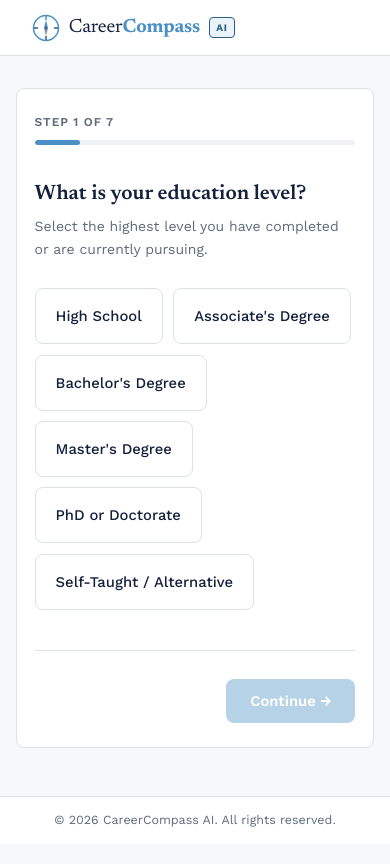
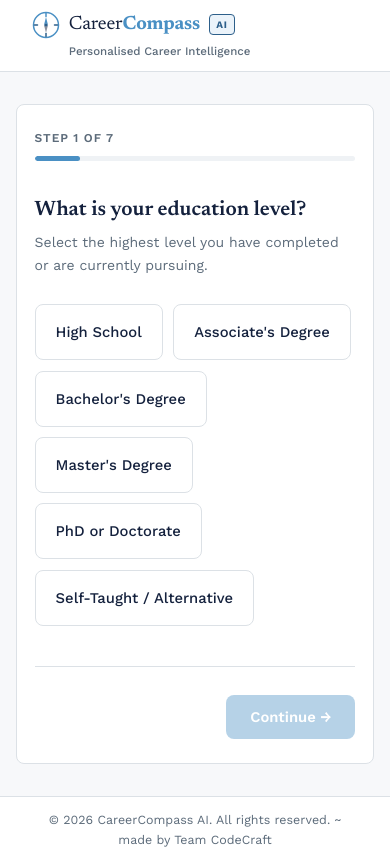
Before and after one commit to HyperPenetrator/CareerAI, a React (Vite) app in the folder frontend/: page / in a window 390 px wide. Built offline with nearby package versions, Linux system fonts and the light colour scheme.

Commit message:
P.S. Audited this Fix by hand

```diff
--- a/frontend/src/App.jsx
+++ b/frontend/src/App.jsx
@@ -141,7 +141,7 @@ export default function App() {
       </main>
 
       <footer className="site-footer">
-        <span>© {new Date().getFullYear()} CareerCompass AI. All rights reserved.</span>
+        <span>© {new Date().getFullYear()} CareerCompass AI. All rights reserved. ~ made by Team CodeCraft</span>
       </footer>
     </>
   );
--- a/frontend/src/components/BentoGrid.jsx
+++ b/frontend/src/components/BentoGrid.jsx
@@ -236,58 +236,39 @@ function SvgOverlay({ wrapperRef, parsedData, isStreaming, hoveredCardId }) {
           }
         }
 
-        // We want to find the single most relevant skill match.
-        // Let's filter the chipElements to find 'skill' types first.
-        let targetChipEl = null;
-        let matchedSkillName = '';
-
+        // For each parameter category (education, experience, skill, workStyle, riskTolerance),
+        // we find the single matching chip and create exactly one line for it to prevent clutter.
+        const parameterTypes = ['education', 'experience', 'skill', 'workStyle', 'riskTolerance'];
         const contextText = (cardTitle + ' ' + cardRec.whyFits + ' ' + (cardRec.gaps || []).join(' ')).toLowerCase();
 
-        // 1. Try to find a matching skill chip
+        parameterTypes.forEach(pType => {
+          let matchedChipEl = null;
+          let matchedVal = '';
+
+          // Find the matching chip for this parameter type
           for (const chipEl of chipElements) {
             const chipType = chipEl.getAttribute('data-chip-type');
             const chipVal = chipEl.getAttribute('data-chip-val') || '';
-          if (chipType === 'skill') {
-            const cleanVal = chipVal.toLowerCase();
-            if (contextText.includes(cleanVal)) {
-              targetChipEl = chipEl;
-              matchedSkillName = chipVal;
-              break; // Found the best matching skill!
+
+            if (chipType === pType) {
+              const cleanVal = chipVal.replace(/Risk:\s*/i, '').toLowerCase();
+              // Education & experience connect as baseline inputs. WorkStyle, risk, and skills connect if they match context.
+              const isMatch = (pType === 'education' || pType === 'experience') || contextText.includes(cleanVal);
+
+              if (isMatch) {
+                matchedChipEl = chipEl;
+                matchedVal = chipVal;
+                break; // Take the first matching chip for this category
               }
             }
           }
 
-        // 2. Fallback to first skill chip if none match textually, or to education/experience
-        if (!targetChipEl) {
-          for (const chipEl of chipElements) {
-            const chipType = chipEl.getAttribute('data-chip-type');
-            const chipVal = chipEl.getAttribute('data-chip-val') || '';
-            if (chipType === 'skill') {
-              targetChipEl = chipEl;
-              matchedSkillName = chipVal;
-              break;
-            }
-          }
-        }
+          if (matchedChipEl) {
+            const chipRect = matchedChipEl.getBoundingClientRect();
+            const chipX = chipRect.left - wrapperRect.left + chipRect.width / 2;
+            const chipY = chipRect.top - wrapperRect.top + chipRect.height;
 
-        // 3. Fallback to education/experience if there are no skills
-        if (!targetChipEl) {
-          for (const chipEl of chipElements) {
-            const chipType = chipEl.getAttribute('data-chip-type');
-            if (chipType === 'education' || chipType === 'experience') {
-              targetChipEl = chipEl;
-              matchedSkillName = chipEl.getAttribute('data-chip-val') || '';
-              break;
-            }
-          }
-        }
-
-        if (targetChipEl) {
-          const chipRect = targetChipEl.getBoundingClientRect();
-          const chipX = chipRect.left - wrapperRect.left + chipRect.width / 2;
-          const chipY = chipRect.top - wrapperRect.top + chipRect.height; // Connect to bottom center of chip
-
-          // Calculate control points for a smooth cubic bezier curve
+            // Control points for bezier curve
             const cp1x = chipX;
             const cp1y = chipY + (cardY - chipY) / 2;
             const cp2x = cardX;
@@ -295,20 +276,31 @@ function SvgOverlay({ wrapperRef, parsedData, isStreaming, hoveredCardId }) {
 
             const pathData = `M ${chipX} ${chipY} C ${cp1x} ${cp1y}, ${cp2x} ${cp2y}, ${cardX} ${cardY}`;
 
-          // Floating label position (midpoint of bezier curve)
+            // Midpoint for floating label
             const t = 0.5;
             const labelX = (1-t)**3 * chipX + 3*(1-t)**2*t * cp1x + 3*(1-t)*t**2 * cp2x + t**3 * cardX;
             const labelY = (1-t)**3 * chipY + 3*(1-t)**2*t * cp1y + 3*(1-t)*t**2 * cp2y + t**3 * cardY;
 
+            // Formulate human readable category label
+            const categoryNames = {
+              education: 'Education',
+              experience: 'Experience',
+              skill: 'Skill',
+              workStyle: 'Work Preference',
+              riskTolerance: 'Risk Profile'
+            };
+            const labelText = `Fits ${categoryNames[pType]}: ${matchedVal} — ${shortWhy || 'Direct Fit'}`;
+
             newLines.push({
-            id: `single-${cardId}`,
+              id: `${pType}-${cardId}`,
               cardId: String(cardId),
               pathData,
               labelX,
               labelY,
-            why: `Matches Skill: ${matchedSkillName} — ${shortWhy || 'Direct Fit'}`
+              why: labelText
             });
           }
+        });
       });
 
       setLines(newLines);
--- a/frontend/src/index.css
+++ b/frontend/src/index.css
@@ -43,16 +43,18 @@ body {
 
 /* ===== HEADER ===== */
 header {
-  padding: 0 2rem;
-  height: 56px;
+  padding: 0.6rem 2rem;
+  min-height: 72px;
   border-bottom: 1px solid var(--border);
   background: var(--bg-card);
   display: flex;
-  justify-content: space-between;
-  align-items: center;
+  flex-direction: column;
+  justify-content: center;
+  align-items: flex-start;
   position: sticky;
   top: 0;
   z-index: 10;
+  gap: 0.2rem;
 }
 
 /* ── Wordmark ── */
@@ -104,16 +106,17 @@ header {
   align-self: center;
 }
 
-/* Tagline on the right */
+/* Tagline underneath */
 .header-tagline {
   font-family: var(--font-sans);
-  font-size: 0.78rem;
+  font-size: 0.72rem;
   color: var(--text-secondary);
-  font-weight: 400;
+  font-weight: 500;
+  margin-left: 2.3rem; /* Align with text after logo-icon */
 }
 
 @media (max-width: 500px) {
-  .header-tagline { display: none; }
+  .header-tagline { display: block; }
 }
 
 /* ===== FOOTER ===== */
```
Lines whose indentation alone changed are shown as unchanged.
